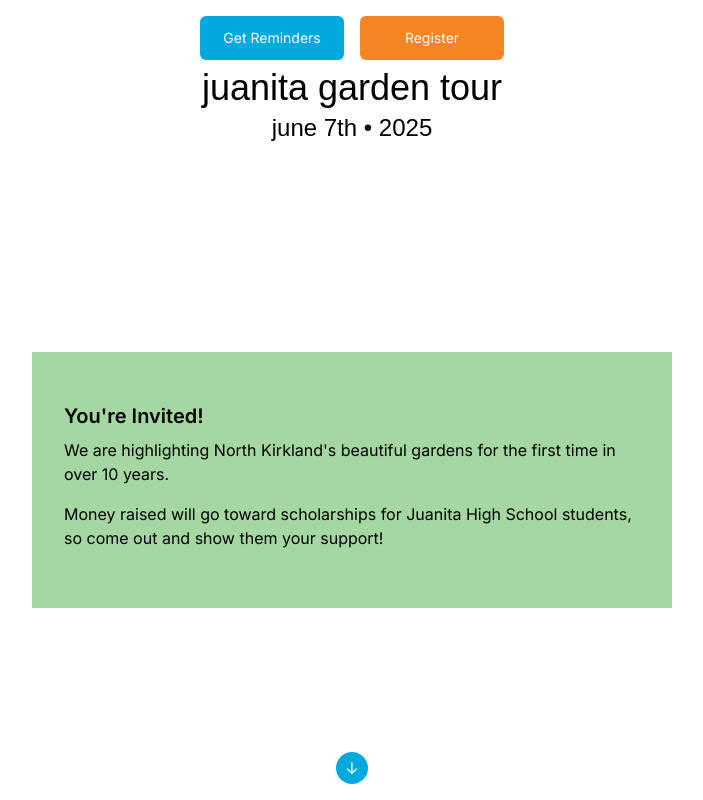
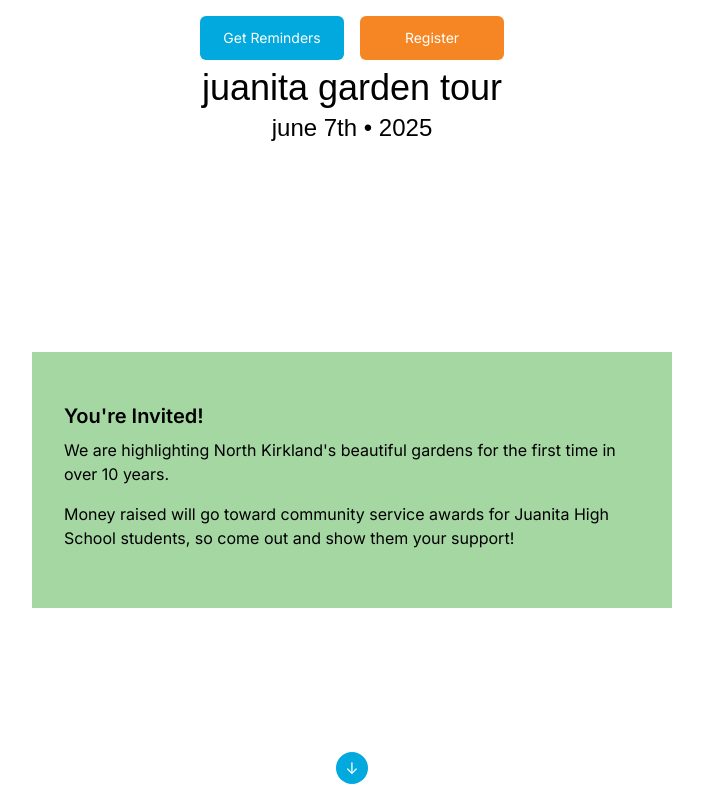
Before and after one commit to Apostrophii/juanita-garden-tour-new, a Next.js app: page / in a window 1280 px wide. Shown: the top 800 px of the page, without its empty margins (288-991 px from the left). Built offline with nearby package versions, Linux system fonts and the light colour scheme; grey boxes are pictures that could not be loaded; a web font is replaced by a local one.

Commit message:
Link register button

```diff
--- a/src/components/IntroText.tsx
+++ b/src/components/IntroText.tsx
@@ -8,7 +8,7 @@
         We are highlighting North Kirkland&apos;s beautiful gardens for the first time in over 10 years.
       </p>
       <p className="self-start px-4 py-2">
-        Money raised will go toward scholarships for Juanita High School students, so come out and show them your support!
+        Money raised will go toward community service awards for Juanita High School students, so come out and show them your support!
       </p>
     </div>
   )
--- a/src/components/RegisterButton.tsx
+++ b/src/components/RegisterButton.tsx
@@ -8,7 +8,7 @@
       variant="default"
       size="lg"
       className="w-20 bg-[#f68623] hover:bg-[#d16609] text-white mb-4 squat:mb-2"
-      onClick={() => alert('Coming soon!')}
+      onClick={() => window.open("https://www.brownpapertickets.com/event/6540996", "_blank")}
     >
       Register
     </Button>
```
